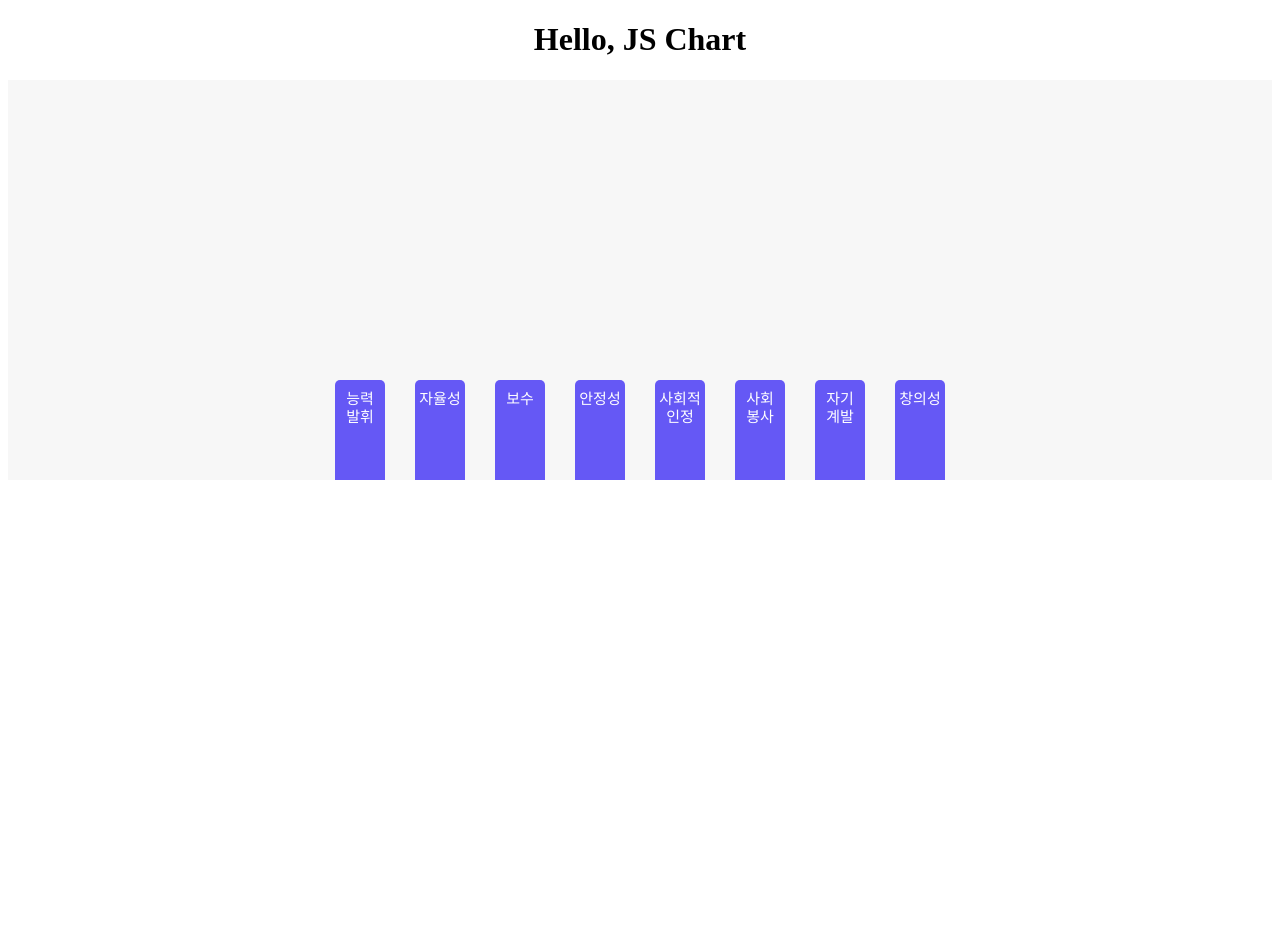
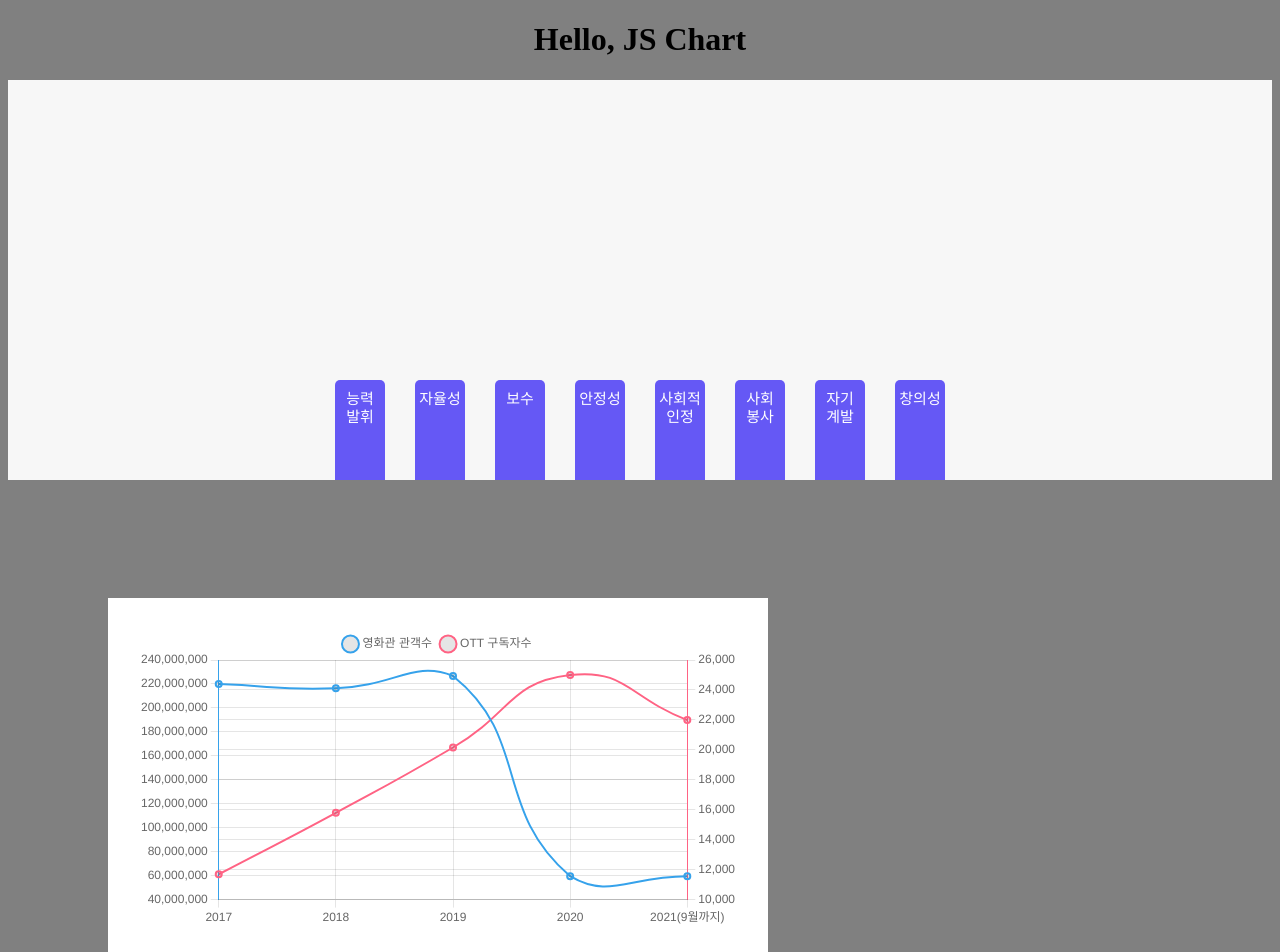
Before and after one commit to mcoding777/React-Library-Sample, a React (Create React App) app: page / in a window 1280 px wide. Shown: the top 952 px of the page. Before the commit the page ends 800 px from the top, so only its background shows below. Built offline with nearby package versions, Linux system fonts and the light colour scheme.

Commit message:
React-chart-js로 만든 라인 그래프(Chart2) 추가

```diff
--- a/package.json
+++ b/package.json
@@ -6,7 +6,9 @@
     "@testing-library/jest-dom": "^5.16.1",
     "@testing-library/react": "^11.2.7",
     "@testing-library/user-event": "^12.8.3",
+    "chart.js": "^3.7.0",
     "react": "^17.0.2",
+    "react-chartjs-2": "^4.0.0",
     "react-dom": "^17.0.2",
     "react-scripts": "4.0.3",
     "web-vitals": "^1.1.2"
--- a/src/App.css
+++ b/src/App.css
@@ -1,5 +1,9 @@
-.App {
+* {
   text-align: center;
+}
+
+body {
+  background-color: gray;
 }
 
 
@@ -45,3 +49,14 @@
 
   line-height: 18px;
 }
+
+
+/* chart2 */
+.chart2Container {
+  width: 600px;
+
+  padding: 30px;
+  margin: 100px;
+
+  background-color: white;
+}
--- a/src/App.js
+++ b/src/App.js
@@ -1,30 +1,18 @@
 import './App.css';
+import Chart1 from './Chart1';
+import Chart2 from './Chart2';
 
 function App() {
-
-  function Chart1() {
-    return (
-      <div className="chart1">
-          <div style={{height: 100}}><span>능력<br/>발휘</span></div>
-          <div style={{height: 100}}><span>자율성</span></div>
-          <div style={{height: 100}}><span>보수</span></div>
-          <div style={{height: 100}}><span>안정성</span></div>
-          <div style={{height: 100}}><span>사회적<br/>인정</span></div>
-          <div style={{height: 100}}><span>사회<br/>봉사</span></div>
-          <div style={{height: 100}}><span>자기<br/>계발</span></div>
-          <div style={{height: 100}}><span>창의성</span></div>
-      </div>
-    )
-  }
-
   return (
     <>
       <header className="App">
         <h1>Hello, JS Chart</h1>
+        <main>
+          <Chart1 />
+          <br />
+          <Chart2 />
+        </main>
       </header>
-      <main>
-        <Chart1 />
-      </main>
     </>
   );
 }
--- /dev/null
+++ b/src/Chart1.js
@@ -0,0 +1,18 @@
+// 직접 만든 막대 차트
+
+function Chart1() {
+    return (
+      <div className="chart1">
+          <div style={{height: 100}}><span>능력<br/>발휘</span></div>
+          <div style={{height: 100}}><span>자율성</span></div>
+          <div style={{height: 100}}><span>보수</span></div>
+          <div style={{height: 100}}><span>안정성</span></div>
+          <div style={{height: 100}}><span>사회적<br/>인정</span></div>
+          <div style={{height: 100}}><span>사회<br/>봉사</span></div>
+          <div style={{height: 100}}><span>자기<br/>계발</span></div>
+          <div style={{height: 100}}><span>창의성</span></div>
+      </div>
+    )
+  }
+
+export default Chart1;
--- /dev/null
+++ b/src/Chart2.js
@@ -0,0 +1,70 @@
+import { Chart as ChartJS } from 'chart.js/auto'
+import { Chart } from 'react-chartjs-2'
+
+// chart.js로 만든 라인 차트
+
+function Chart2() {
+
+    const data = {
+      labels: ['2017', '2018', '2019', '2020', '2021(9월까지)'],
+      datasets: [
+        {
+          type: 'line',
+          label: '영화관 관객수',
+          borderColor: 'rgb(54, 162, 235)',
+          borderWidth: 2,
+          data: [219876227, 216385269, 226678777, 59524093, 59540088],
+          tension: 0.5,
+          yAxisID: 'y0', // 축 id
+        },
+        {
+          type: 'line',
+          label: 'OTT 구독자수',
+          borderColor: 'rgb(255, 99, 132)',
+          borderWidth: 2,
+          data: [11692.71, 15794.34, 20156.45, 24996.06, 21988.53],
+          tension: 0.5,
+          yAxisID: 'y1',
+        },
+      ],
+    };
+
+    const options = {
+      scales: { // 축 스타일링
+          y0: {   // 축 id별로 스타일링 객체로 넣기
+              id: 'y0',
+              type: 'linear',
+              display: true,
+              position: 'left',
+              grid: { // 축 기준이 되는 grid 스타일링
+                  borderColor: "rgb(54, 162, 235)",
+                }
+          },
+          y1: {
+              id: 'y1',
+              type: 'linear',
+              display: true,
+              position: 'right',
+              grid: {
+                  borderColor: "rgb(255, 99, 132)",
+                }
+          },
+      },
+      plugins: {
+          legend: { // 범례 스타일링
+            labels: {
+              usePointStyle: true,
+              // 범례 도형 모양과 관련된 속성으로, false일 경우엔 기본 직사각형 도형으로 표시됩니다.
+              },
+          }
+      }
+  };
+
+    return (
+        <div className='chart2Container'>
+            <Chart type="line" data={data} options={options} />
+        </div>
+    )
+  }
+
+export default Chart2;
```
Also changed, not shown: 1 other file (tests, documents, lock files or other folders).
